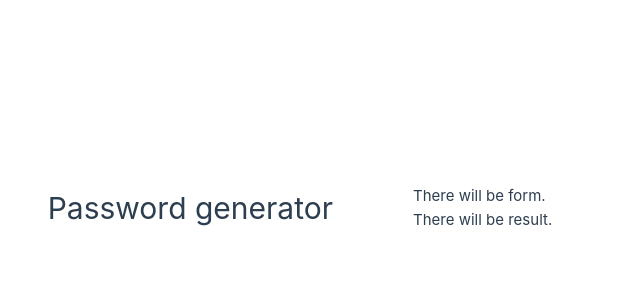
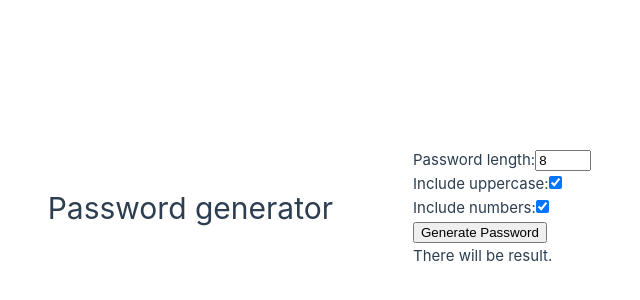
Before and after one commit to MarkAlexI/passwordGen, a Vue app: page / in a window 1280 px wide. Shown: the part 192-492 px from the top of the page, without its empty margins (227-867 px from the left). Built offline with nearby package versions, Linux system fonts and the light colour scheme.

Commit message:
Added simple generator.

```diff
--- a/package.json
+++ b/package.json
@@ -1,7 +1,7 @@
 {
   "name": "password-gen",
   "author": "markalexi",
-  "version": "0.1.0",
+  "version": "0.2.0",
   "private": true,
   "type": "module",
   "scripts": {
--- a/src/components/PasswordGeneratorForm.vue
+++ b/src/components/PasswordGeneratorForm.vue
@@ -1,9 +1,26 @@
 <template>
-  <div>
-    There will be form.
+  <div class="container">
+    <div>
+      <label for="passwordLength">Password length:</label>
+      <input type="number" v-model="passwordLength" min="6" max="20"</input>
+    </div>
+    <div>
+      <label for="includeUppercase">Include uppercase:</label>
+      <input type="checkbox" v-model="includeUppercase" </input>
+    </div>
+    <div>
+      <label for="includeNumbers">Include numbers:</label>
+      <input type="checkbox" v-model="includeNumbers" </input>
+    </div>
+    <button class="btn" @click="generatePassword">Generate Password</button>
+    <p>{{ generatedPassword }}</p>
   </div>
 </template>
-
 <script setup>
-  console.log('form');
+  import { ref } from 'vue';
+  const passwordLength = ref(8);
+  const includeUppercase = ref(true);
+  const includeNumbers = ref(true);
+  const generatedPassword = ref('');
+  const generatePassword = () => generatedPassword.value = 'passw0rd';
 </script>
```
Also changed, not shown: 4 other files (tests, documents, lock files or other folders).
